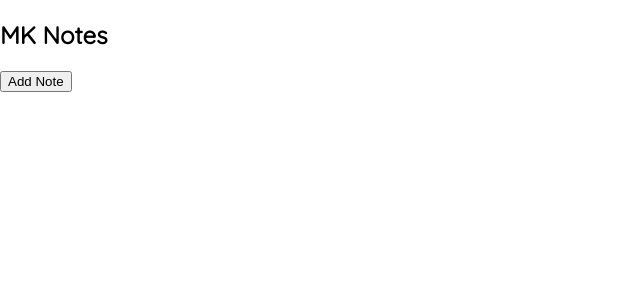
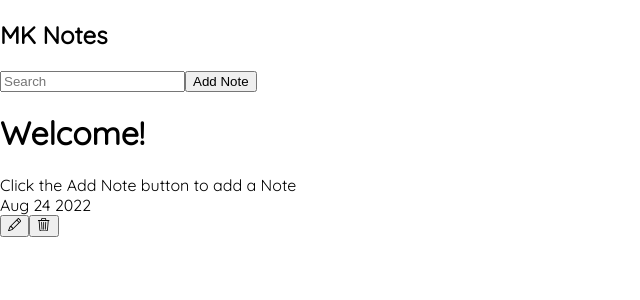
Before and after one commit to Emvil-git/port-proj-react-notes, a React (Create React App) app: page / in a window 1280 px wide. Shown: the top 300 px of the page, without its empty margins (0-640 px from the left). Built offline with nearby package versions, Linux system fonts and the light colour scheme.

Commit message:
feat: add DYNAMIC SEARCH functionality style: delete commented out variables and methods in code

```diff
--- a/src/App.js
+++ b/src/App.js
@@ -4,43 +4,40 @@ import Note from './components/Note';
 
 const {useState} = React;
 
+let maxId = 1;
+
 function App() {
+//INITIALIZE NOTE
   const date = new Date();
 
-  //CONSTANTS
   const initialState = {
       noteId: 0,
       colour: '#8ba4f3',
-      title: '',
-      text: "Click the Edit Button to edit notes",
+      title: 'Welcome!',
+      text: "Click the Add Note button to add a Note",
       date: date.toString().substr(4,11)
   }
 
-  const [appNotes, setAppNotes] = useState([]);
+//CONSTANTS
+  const [appNotes, setAppNotes] = useState([initialState]);
+  const [search, setSearch] = useState('');
 
   console.log(appNotes);
 
   //METHODS
-
-
+  const dynamicSearch = () => {
+    return Object.values(appNotes)
+    .filter(note => note.title.toLowerCase().includes(search.toLowerCase()) || note.text.toLowerCase().includes(search.toLowerCase()))
+    .map(note => <Note key={note.noteId} nNoteId={note.noteId} colour={note.colour} title={note.title} text={note.text} date={note.date} appNotes={appNotes} setAppNotes={setAppNotes}/>)
+  }
 
   const handleAddNotes = () => {
     const date = new Date();
 
-    const maxNoteId = appNotes.length;
-
-    const cloneArr = appNotes.map(note => {return note});
-
-    const newNote = {
-      noteId: maxNoteId,
-      colour: '#8ba4f3',
-      title: '',
-      text: "Click the Edit Button to edit notes",
-      date: date.toString().substr(4,11)
-    }
+    maxId++;
 
     setAppNotes([...appNotes, {
-      noteId: maxNoteId,
+      noteId: maxId,
       colour: '#8ba4f3',
       title: '',
       text: "Click the Edit Button to edit notes",
@@ -49,16 +46,19 @@ function App() {
 
   }
 
-  const handleEditNote = () => {
-
-  }
-
   return (
     <div className="App">
       <div className="App__toolbar">
         <section>
-          <h1>MK Notes</h1>
+          <h1 className="App__title">MK Notes</h1>
         </section>
+
+        <input
+        placeholder='Search'
+        value={search}
+        onChange={(ev) => setSearch(ev.target.value)}
+        />
+
 
         {/* dynamic search */}
         {/* night mode toggle */}
@@ -66,11 +66,12 @@ function App() {
         <button onClick={handleAddNotes}>Add Note</button>
       </div>
       <div className="App__main">
-        {console.log('braces thing run')}
+        {console.log('ALLNOTES:')}
         {console.log(appNotes)}
         {console.log('-------------------')}
-        {Object.values(appNotes).map(note => <Note key={note.noteId} nNoteId={note.noteId} colour={note.colour} title={note.title} text={note.text} date={note.date} appNotes={appNotes} setAppNotes={setAppNotes}/>)}
-        {/* {appNotes.map(note => <Note key={note.noteId} noteId={note.noteId} colour={note.colour} title={note.title} text={note.text} date={note.date} appNotes={appNotes} setAppNotes={setAppNotes}/>)} */}
+        {console.log('FILTERED NOTES:')}
+        {console.log(dynamicSearch())}
+        {dynamicSearch()}
       </div>
     </div>
   );
```
Also changed, not shown: src/components/Note.js (+1 -7 lines).
